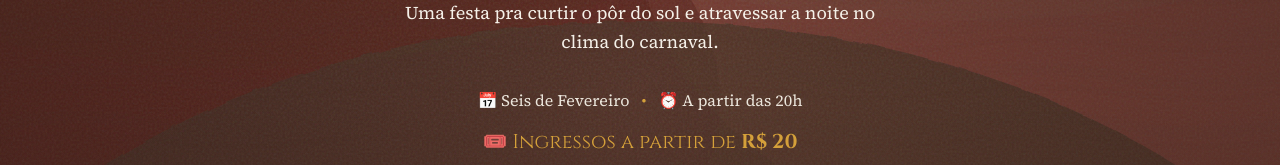
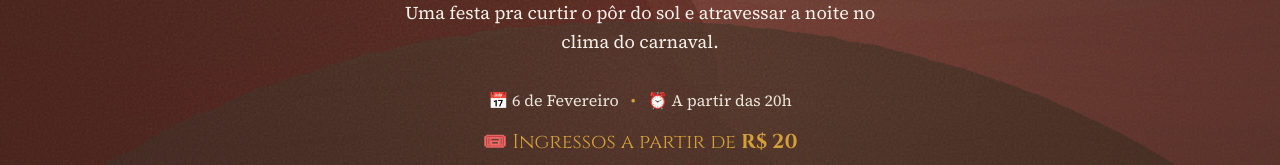
Before and after one commit to jonataswm01/naipevip, a Next.js app: page / in a window 1280 px wide. Shown: the part 299-464 px from the top of the page. Built offline with nearby package versions, Linux system fonts and the light colour scheme.

Commit message:
fix: update date format in Hero component for consistency

```diff
--- a/src/components/Hero.tsx
+++ b/src/components/Hero.tsx
@@ -44,7 +44,7 @@ export default function Hero() {
           transition={{ duration: 0.6, delay: 0.5 }}
         >
           <div className="flex flex-wrap gap-3 justify-center items-center text-off-white-soft">
-            <span className="font-texto">📅 Seis de Fevereiro</span>
+            <span className="font-texto">📅 6 de Fevereiro</span>
             <span className="text-amarelo hidden sm:block">•</span>
             <span className="font-texto">⏰ A partir das 20h</span>
           </div>
```
